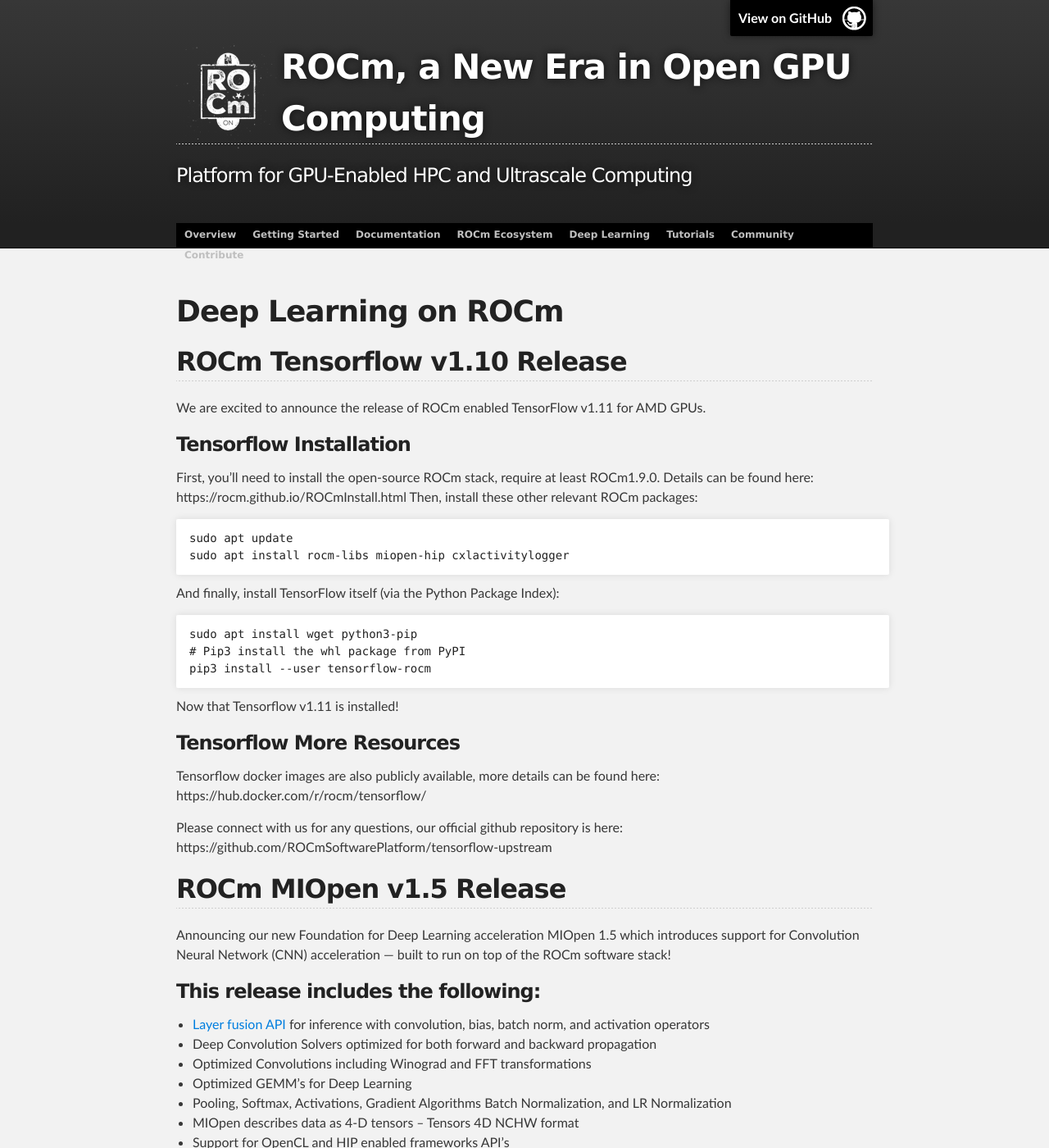
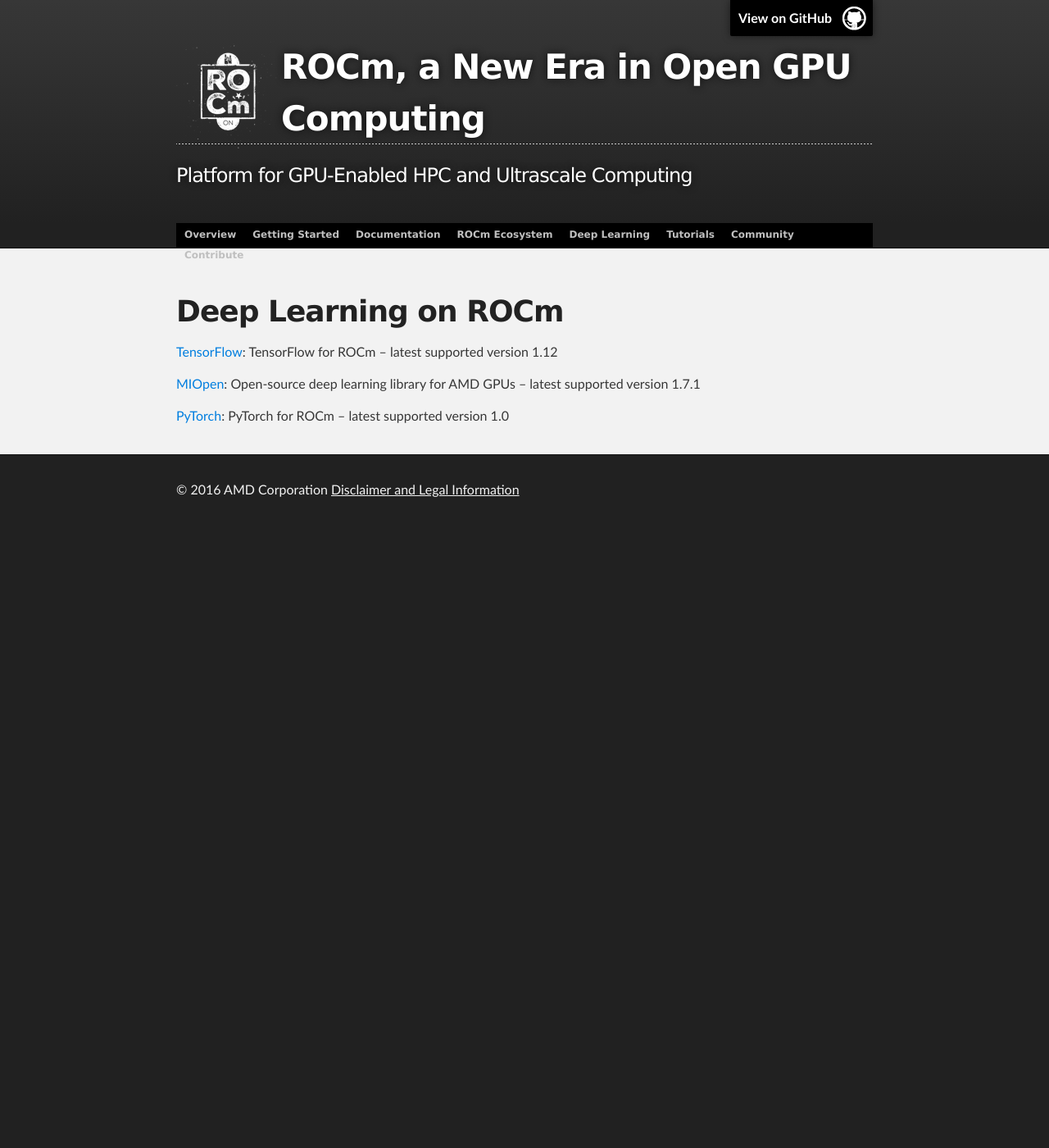
Before and after one commit to ROCm/ROCm.github.io, a Jekyll site: the page built from dl.md, in a window 1280 px wide and 1400 px high. Shown: the whole window at 82% size. Built offline with Jekyll 4.4.1, drawn with Linux system fonts in a browser that asks for light colours; some of the changed text lies outside the part shown.

Commit message:
Updated deep-learning section with PyTorch and formatting. (#22)
* create a tf section

* create miopen section

* create pytorch section

* fixed relative paths

* added versioning

````diff
--- a/dl.md
+++ b/dl.md
@@ -4,83 +4,8 @@
 ---
 # Deep Learning on ROCm
 
-## ROCm Tensorflow v1.10 Release
-We are excited to announce the release of ROCm enabled TensorFlow v1.11 for AMD GPUs.
+[TensorFlow](deeplearning/tensorflow.md): TensorFlow for ROCm -- latest supported version 1.12
 
-### Tensorflow Installation
-First, you’ll need to install the open-source ROCm stack, require at least ROCm1.9.0. Details can be found here: https://rocm.github.io/ROCmInstall.html
-Then, install these other relevant ROCm packages:
-```
-sudo apt update
-sudo apt install rocm-libs miopen-hip cxlactivitylogger
-```
-And finally, install TensorFlow itself (via the Python Package Index):
-```
-sudo apt install wget python3-pip
-# Pip3 install the whl package from PyPI
-pip3 install --user tensorflow-rocm
-```
-Now that Tensorflow v1.11 is installed!
+[MIOpen](deeplearning/miopen.md): Open-source deep learning library for AMD GPUs -- latest supported version 1.7.1
 
-### Tensorflow More Resources
-Tensorflow docker images are also publicly available, more details can be found here:
-https://hub.docker.com/r/rocm/tensorflow/
-
-Please connect with us for any questions, our official github repository is here:
-https://github.com/ROCmSoftwarePlatform/tensorflow-upstream
-
-## ROCm MIOpen v1.5 Release
-Announcing our new Foundation for Deep Learning acceleration MIOpen 1.5 which introduces support for Convolution Neural Network (CNN) acceleration — built to run on top of the ROCm software stack!
-
-### This release includes the following:
-
-* [Layer fusion API](FusionGuide.md) for inference with convolution, bias, batch norm, and activation operators
-* Deep Convolution Solvers optimized for both forward and backward propagation
-* Optimized Convolutions including Winograd and FFT transformations
-* Optimized GEMM’s for Deep Learning
-* Pooling, Softmax, Activations, Gradient Algorithms Batch Normalization, and LR Normalization
-* MIOpen describes data as 4-D tensors ‒ Tensors 4D NCHW format
-* Support for OpenCL and HIP enabled frameworks API's
-* MIOpen Driver enables the testing of forward/backward calls of any particular layer in MIOpen.
-* Binary Package support for Ubuntu 16.04 and Fedora 24
-* Source code at https://github.com/ROCmSoftwarePlatform/MIOpen
-* Documentation
-  * [MIOpen](https://rocmsoftwareplatform.github.io/MIOpen/doc/html/apireference.html)
-  * [MIOpenGemm](https://rocmsoftwareplatform.github.io/MIOpenGEMM/doc/html/index.html)
-
-## Porting from cuDNN to MIOpen
-
-The [porting guide](https://github.com/dagamayank/ROCm.github.io/blob/master/doc/miopen_porting_guide.pdf) highlights the key differences between the current cuDNN and MIOpen APIs.
-
-## The  ROCm 1.9 has prebuilt packages for MIOpen
-
-Install the ROCm MIOpen implementation (assuming you already have the ‘rocm’  and ‘rocm-opencl-dev” package installed):
-
-### For just OpenCL development
-```shell
-sudo apt-get install miopengemm miopen-opencl
-```
-### For HIP development
-```shell
-sudo apt-get install miopengemm miopen-hip
-```
-### Or you can build from [source code](https://github.com/ROCmSoftwarePlatform/MIOpen)
-
-## Deep Learning Framework support for ROCm
-
-|Framework    |Status        | MIOpen Enabled  |Upstreamed      | Current Repository                                  |
-|:------------|:-------------|:----------------|:---------------|:----------------------------------------------------|
-|Caffe        |Public        |Yes              |                |https://github.com/ROCmSoftwarePlatform/hipCaffe     |
-|Tensorflow   |Development   |Yes              |CLA in Progress |Notes: Working on NCCL and XLA enablement, Running   |
-|Caffe2       |Upstreaming   |Yes              |CLA in Progress |https://github.com/ROCmSoftwarePlatform/caffe2       |
-|Torch HIP    |Upstreaming   |Development      |In process      |https://github.com/ROCmSoftwarePlatform/cutorch_hip  |
-|HIPnn        |Upstreaming   |Development      |                |https://github.com/ROCmSoftwarePlatform/cunn_hip     |
-|PyTorch      |Development   |Development      |                |                                                     |
-|MxNet        |Development   |Development      |                |https://github.com/ROCmSoftwarePlatform/mxnet        |
-|CNTK         |Development   |Development      |                |                                                     |
-
-## Tutorials
-
-### hipCaffe
-
-* [hipCaffe Quickstart](ROCmHipCaffeQuickstart.md)
+[PyTorch](deeplearning/pytorch.md): PyTorch for ROCm -- latest supported version 1.0
````
Also changed, not shown: deeplearning/miopen.md (added, +51 -0 lines), deeplearning/pytorch.md (added, +60 -0 lines), deeplearning/tensorflow.md (added, +26 -0 lines).
